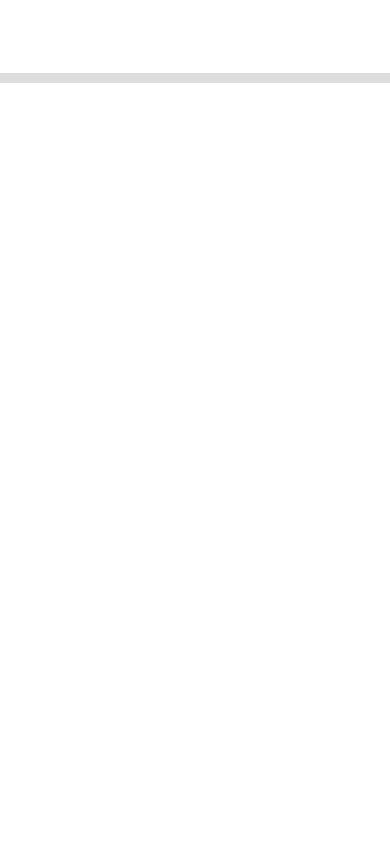
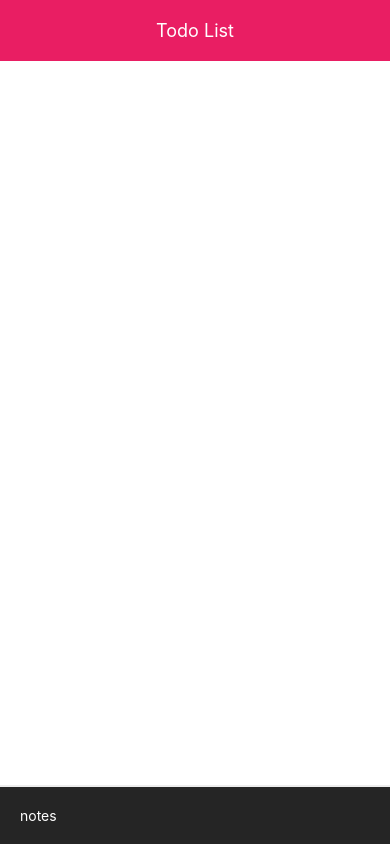
Before and after one commit to ssrz1/todoList, a React Native app: screen / in a window 390 px wide. Built offline with nearby package versions, Linux system fonts and the light colour scheme.

Commit message:
styleSheet

```diff
--- a/components/main.js
+++ b/components/main.js
@@ -36,20 +36,57 @@ export default class Main extends React.Component {
 }
 
 const styles = StyleSheet.create({
-  container: {
-    flex:1,
+
+   container: {
+      flex:1,
   },
   header: {
-    backgroungColor: 'white',
+    backgroundColor: '#E91E63',
     alignItems: 'center',
-    justifyContent: 'center',
-    borderBottomWidth: 10,
-    borderBottomColor: '#ddd'
-  },
-  headerText: {
+    justifyContent:'center',
+    //borderBottomWidth: 10,
+   // borderBottomColor: '#ddd'
+},
+headerText: {
     color: 'white',
     fontSize: 18,
-    padding: 26
+    padding: 20
+},
+    scrollContainer: {
+      flex: 1,
+      marginBottom: 100
   },
+    footer: {
+      position: 'absolute',
+      bottom: 0,
+      left: 0,
+      right: 0,
+      zIndex: 10
+},
+    textInput: {
+      alignSelf: 'stretch',
+      color: '#fff',
+      padding: 20,
+      backgroundColor: '#252525',
+      borderTopWidth:2,
+      borderTopColor: '#ededed'
+},
+    addButton: {
+      position: 'absolute',
+      zIndex: 11,
+      right: 20,
+      bottom: 90,
+      backgroundColor: '#E91E63',
+      width: 70,
+      height: 70,
+      borderRadius: 35,
+      alignItems: 'center',
+      justifyContent: 'center',
+      elevation: 8
+},
+addButtonText: {
+      color: '#fff',
+      fontSize: 24
+}
 
 });
```
